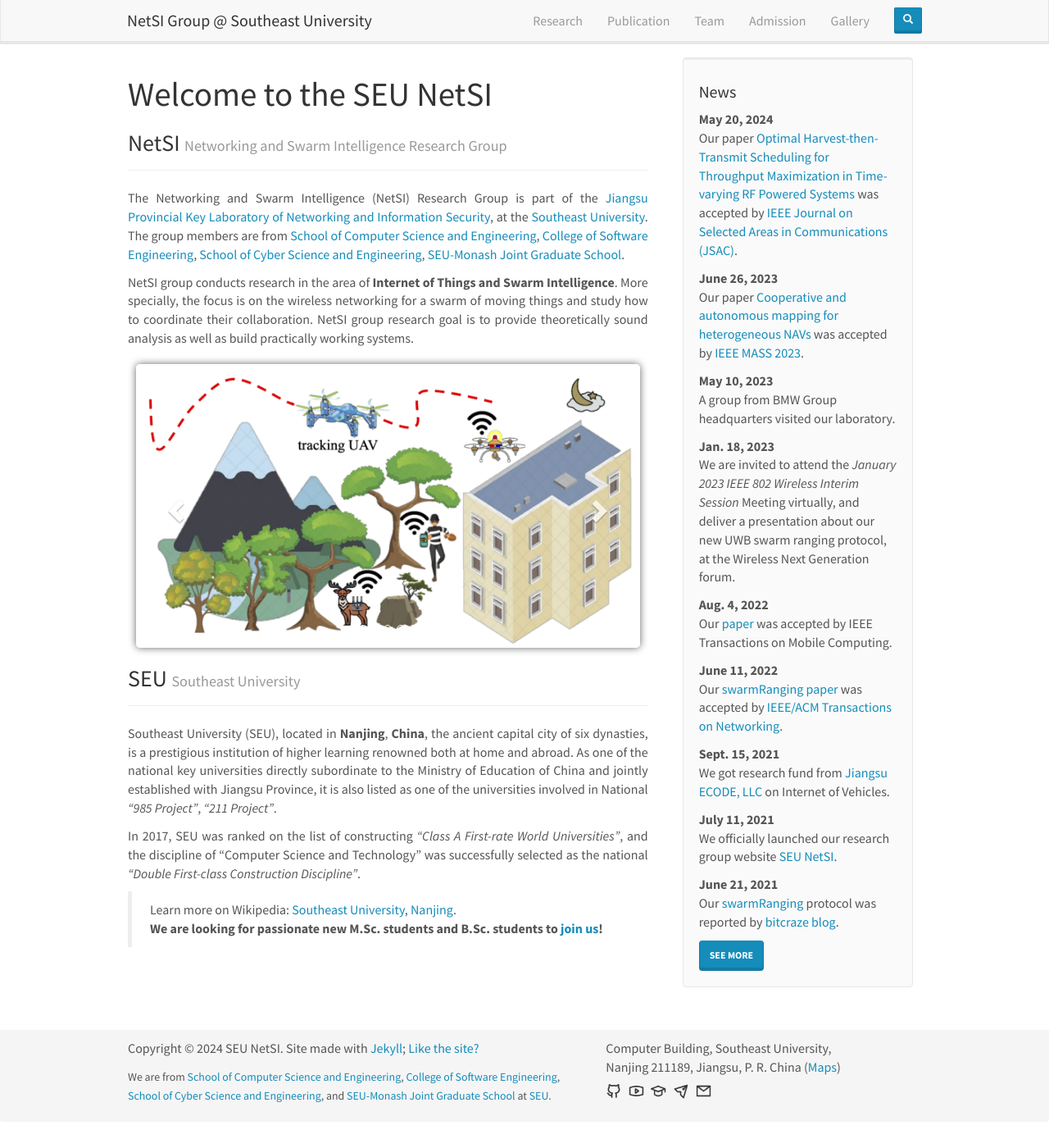
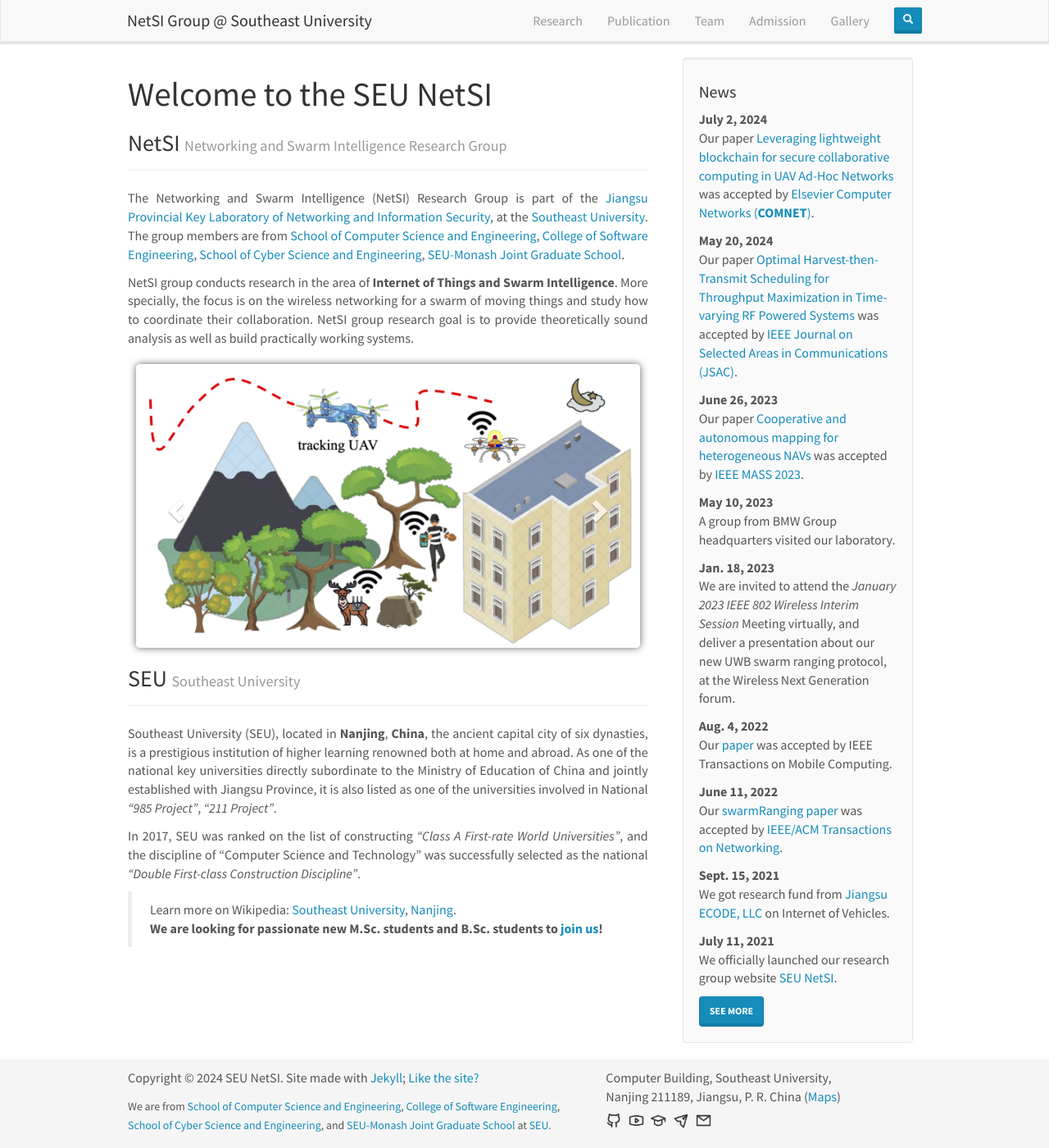
Before and after one commit to SEU-NetSI/seu-netsi.github.io, a Jekyll site: the page built from _pages/home.md, in a window 1280 px wide and 1400 px high. Shown: the whole window at 82% size. Built offline with Jekyll 4.4.1, drawn with Linux system fonts in a browser that asks for light colours; nearby versions of some CDN libraries.

Commit message:
添加COMNET2024论文信息（更新news,publication 以及 research）

```diff
--- a/_data/news.yml
+++ b/_data/news.yml
@@ -1,3 +1,6 @@
+- date: July 2, 2024
+  headline: "Our paper <a href='https://www.sciencedirect.com/science/article/pii/S1389128624004444/pdfft?md5=6308b67825080070e341743ee562d3c8&pid=1-s2.0-S1389128624004444-main.pdf' target='_blank'>Leveraging lightweight blockchain for secure collaborative computing in UAV Ad-Hoc Networks</a> was accepted by <a href='https://www.sciencedirect.com/journal/computer-networks'>Elsevier Computer Networks (<b>COMNET</b>)</a>."
+
 - date: May 20, 2024
   headline: "Our paper <a href='https://fengshan.seu-netsi.net/papers/SLJCWLD-JSAC24-extended.pdf' target='_blank'>Optimal Harvest-then-Transmit Scheduling for Throughput Maximization in Time-varying RF Powered Systems</a> was accepted by <a href='https://www.comsoc.org/publications/journals/ieee-jsac' target='_blank'>IEEE Journal on Selected Areas in Communications (JSAC)</a>."
 
--- a/_data/publist.yml
+++ b/_data/publist.yml
@@ -1,3 +1,18 @@
+- id: XXWXS-CN24
+  year: 2024
+  authors: Runqun Xiong, Qing Xiao, Zhoujie Wang, Zhuqing Xu and Feng Shan
+  title: "Leveraging lightweight blockchain for secure collaborative computing in UAV Ad-Hoc Networks"
+  pubinfo: "Elsevier Computer Networks (<b>COMNET</b>), vol. 251 (2024): 110612."
+  link:
+    paper: https://www.sciencedirect.com/science/article/pii/S1389128624004444/pdfft?md5=6308b67825080070e341743ee562d3c8&pid=1-s2.0-S1389128624004444-main.pdf
+    code: placeholder
+    slide: placeholder
+    video: placeholder
+    doi: https://www.sciencedirect.com/science/article/abs/pii/S1389128624004444
+  highlight:
+    attr: 0
+  bibtex: placeholder
+  category: adhocnetworkingrs
 
 - id: SLJCWLD-JSAC24
   year: 2024
--- a/_data/students.yml
+++ b/_data/students.yml
@@ -120,7 +120,7 @@
   correspondence:
     - "<b>Github:</b> <a href='https://github.com/Liudamie' target='_blank'>https://github.com/Liudamie</a>"
 
-- name: Wang WenYu
+- name: WenYu Wang
   chinese: 王文虞
   id: wangwenyu
   photo: wangwenyu.jpg
```
Also changed, not shown: Gemfile.lock.
